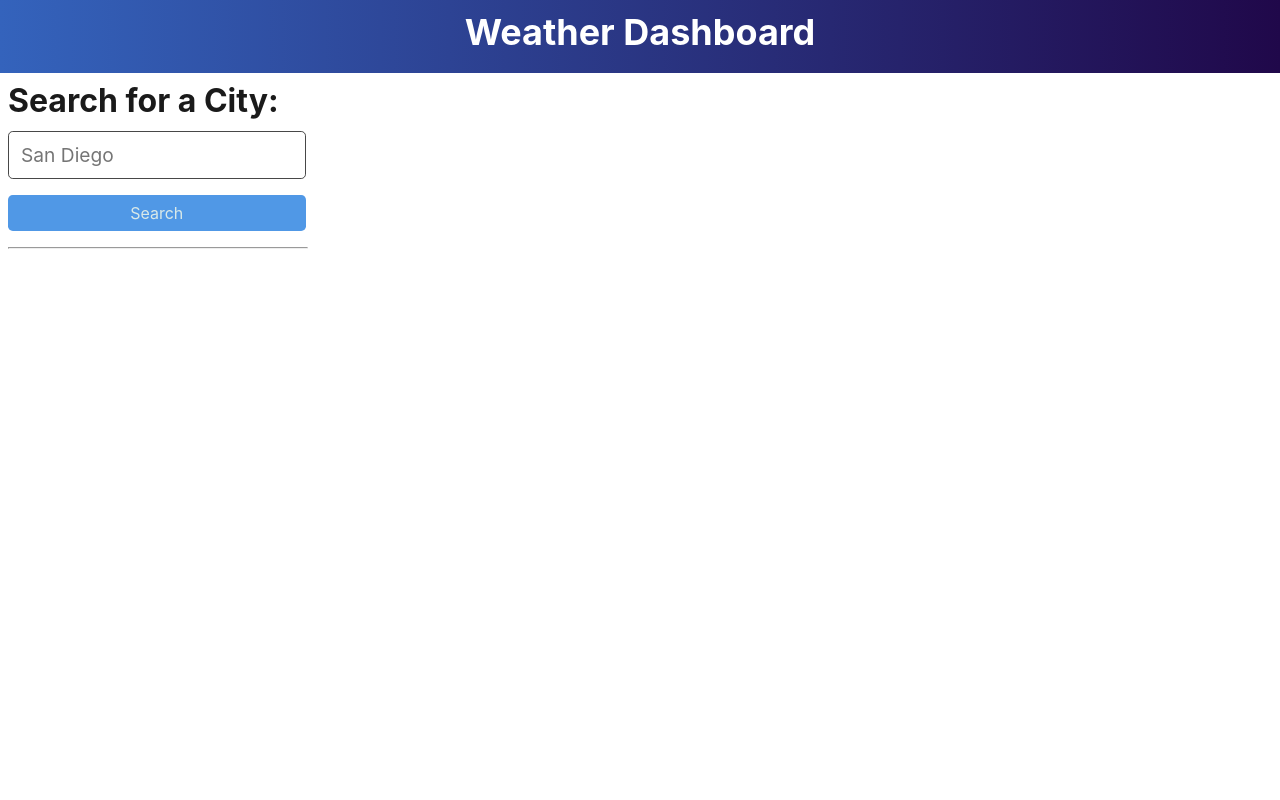
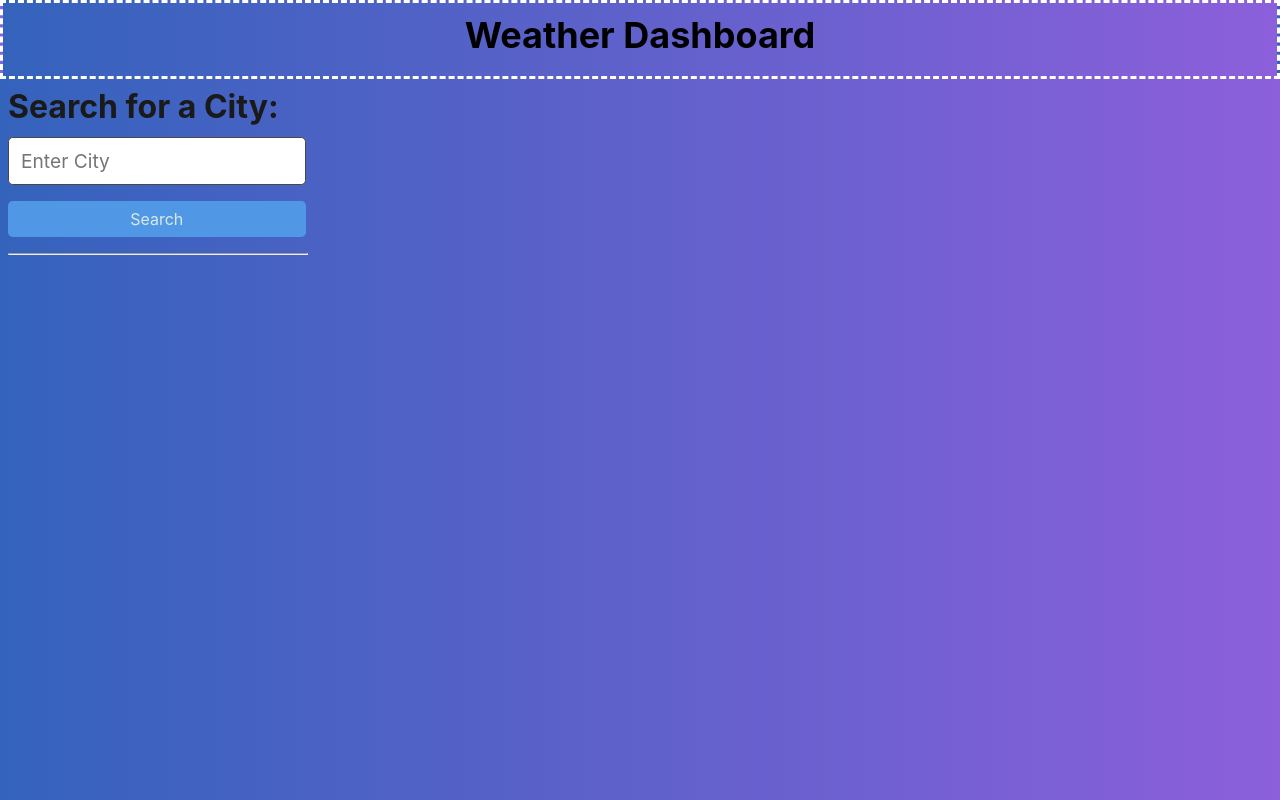
Before and after one commit to alexcreatedit/Weather-Dashboard, a plain HTML site: page index.html in a window 1280 px wide. Drawn offline with nearby package versions, Linux system fonts and the light colour scheme.

Commit message:
Added coloring and style changes

```diff
--- a/index.html
+++ b/index.html
@@ -29,7 +29,7 @@
                   class="form-input weather-search"
                   type="text"
                   id="search-input"
-                  placeholder="San Diego"
+                  placeholder="Enter City"
                   aria-labelledby="form-heading"
                   aria-controls="today forecast"
                 />
--- a/styles/jass.css
+++ b/styles/jass.css
@@ -19,6 +19,7 @@ html {
    */
 body {
   margin: 0;
+  background: -webkit-linear-gradient(right, #8c5fdb, #3463bc);
 }
 
 /**
@@ -374,6 +375,7 @@ h6 {
 
 h1 {
   font-size: 2.25rem;
+  color: #000000;
 }
 
 h2 {
@@ -1102,8 +1104,8 @@ a:hover {
 }
 
 .card {
-  border: 1px solid #1a1a1a;
   margin-bottom: 1rem;
+  text-align: center;
 }
 
 .card .card-header {
@@ -1783,8 +1785,8 @@ label form [type='radio'] {
 }
 
 .weather-header {
+  border-style: dashed;
   background: #20084a;
-  background: -webkit-linear-gradient(right, #20084a, #3463bc);
-  background: -moz-linear-gradient(right, #20084a, #3463bc);
-  background: linear-gradient(to left, #20084a, #3463bc);
-}
+  background: -moz-linear-gradient(right, #8c5fdb, #3463bc);
+  background: linear-gradient(to left, #8c5fdb, #3463bc);
+}
```
